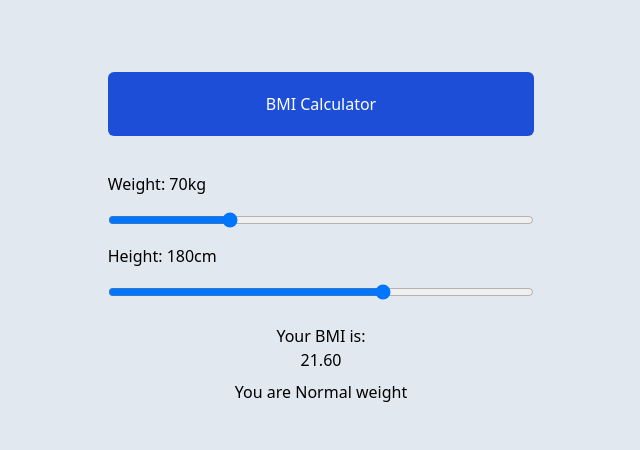
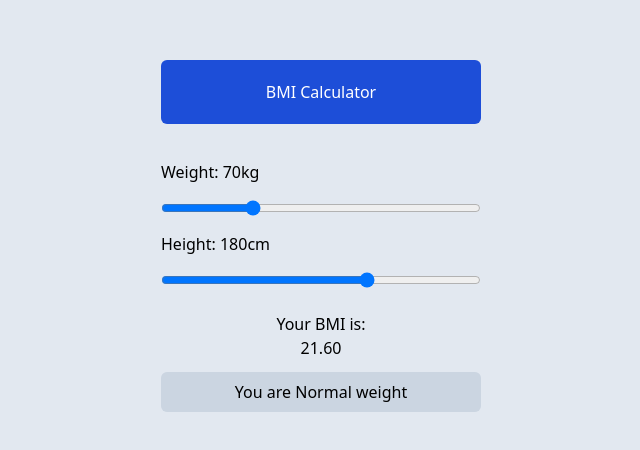
Before and after one commit to Dhami0007/ReactProjects, a React (Create React App) app in the folder bmi_calculator/: page / in a window 1280 px wide. Shown: the part 156-606 px from the top of the page, without its empty margins (319-959 px from the left). Built offline with nearby package versions, Linux system fonts and the light colour scheme.

Commit message:
added some more css

```diff
--- a/bmi_calculator/src/Bmi_calc.jsx
+++ b/bmi_calculator/src/Bmi_calc.jsx
@@ -40,7 +40,7 @@ const Bmi_calc = () => {
 
     return (
     <div className="bg-slate-200 h-screen flex flex-col place-items-center justify-center">
-        <div id="input-section" className="w-1/3 flex flex-col">
+        <div id="input-section" className="w-1/4 flex flex-col">
             <h1 className="bg-[#1d4ed8] text-white text-center py-5 my-5 rounded-md">BMI Calculator</h1>
 
             <p id="slider-output" className="py-2 my-2">Weight: {weight}kg</p>
@@ -52,7 +52,7 @@ const Bmi_calc = () => {
             <div id="output-section" className="py-3 my-3 text-center">
             <p>Your BMI is:</p>
             <p className="output">{result.toFixed(2)}</p>
-            <p id="anlysis" className="my-2">You are {analysis}</p>
+            <p id="anlysis" className="my-3 py-2 rounded-md bg-slate-300 ">You are {analysis}</p>
         </div>
         </div>
     </div>
```
